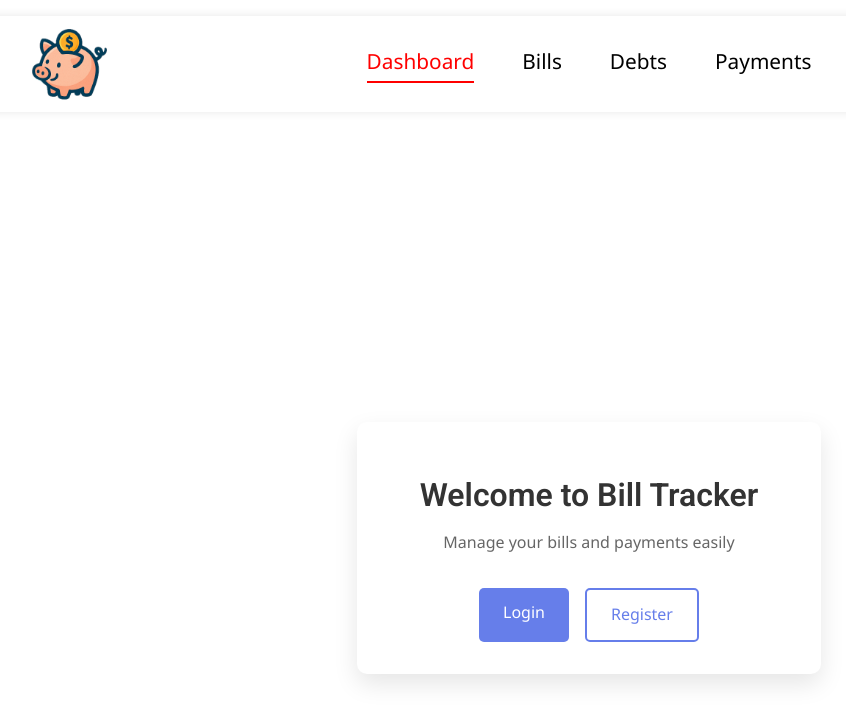
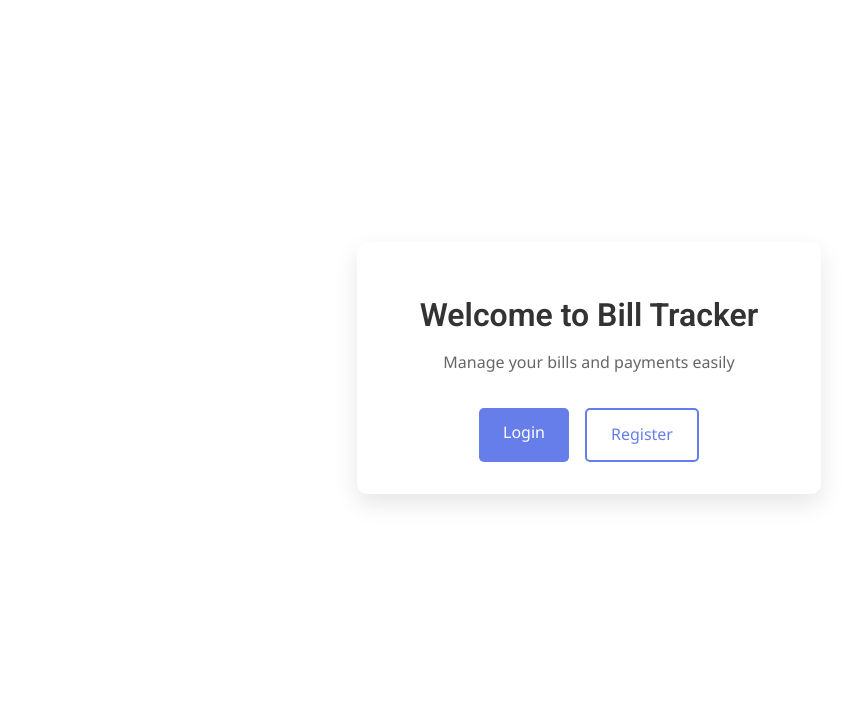
Before and after one commit to evasquez25/CTD-Node-Final-Project, a React (Vite) app in the folder client/: page / in a window 1280 px wide. Shown: the top 722 px of the page, without its empty margins (51-897 px from the left). Built offline with nearby package versions, Linux system fonts and the light colour scheme; no server answers.

Commit message:
feat(client): conditionally render nav bar if user is logged in properly

```diff
--- a/client/src/App.jsx
+++ b/client/src/App.jsx
@@ -8,16 +8,22 @@ import NotFound from './pages/NotFound'
 import Index from './pages/Index'
 import Login from './pages/Login'
 import Register from './pages/Register'
+import { isAuthenticated } from './utils/auth'
 
-import { Routes, Route } from 'react-router'
+import { Routes, Route, useLocation } from 'react-router'
 import { useState } from 'react'
 
 const debtsUrl = `https://api.airtable.com/v0/${import.meta.env.VITE_BASE_ID}/${import.meta.env.VITE_DEBTS_TABLE}`
 const token = `Bearer ${import.meta.env.VITE_PAT}`
 
 function App() {
+  const location = useLocation()
   const [billList, setBillList] = useState([])
   const [debtList, setDebtList] = useState([])
+
+  // Routes that should NOT show the header
+  const noHeaderRoutes = ['/', '/login', '/register']
+  const shouldShowHeader = isAuthenticated() && !noHeaderRoutes.includes(location.pathname)
 
   // Statically defined for consistency across components
   const billColumns = ['Nombre', 'Cantidad Mensual', 'Cantidad Quincenal', 'Fecha Debida', 'Pagado?', 'Notas']
@@ -25,7 +31,7 @@ function App() {
 
   return (
     <div>
-      <Header />
+      {shouldShowHeader && <Header />}
       <Routes>
         <Route path="/" element={<Index/>} />
         <Route path="/login" element={<Login />} />
--- a/client/src/pages/Index.module.css
+++ b/client/src/pages/Index.module.css
@@ -2,9 +2,10 @@
     display: flex;
     justify-content: center;
     align-items: center;
-    min-height: 100vh;
+    height: 90vh;
     margin: 0;
     padding: 20px;
+    box-sizing: border-box;
 }
 
 .card {
--- a/client/src/pages/Login.module.css
+++ b/client/src/pages/Login.module.css
@@ -2,9 +2,10 @@
     display: flex;
     justify-content: center;
     align-items: center;
-    min-height: 100vh;
+    min-height: 90vh;
     margin: 0;
     padding: 20px;
+    box-sizing: border-box;
 }
 
 .card {
--- a/client/src/pages/Register.module.css
+++ b/client/src/pages/Register.module.css
@@ -2,9 +2,10 @@
     display: flex;
     justify-content: center;
     align-items: center;
-    min-height: 100vh;
+    min-height: 90vh;
     margin: 0;
     padding: 20px;
+    box-sizing: border-box;
 }
 
 .card {
--- a/client/src/shared/Header.jsx
+++ b/client/src/shared/Header.jsx
@@ -1,15 +1,24 @@
 import styles from './Header.module.css'
-import { NavLink } from 'react-router-dom'
+import { NavLink, useNavigate } from 'react-router-dom'
+import { logout } from '../utils/auth'
 
 function Header() {
+    const navigate = useNavigate()
+
+    const handleLogout = () => {
+        logout()
+        navigate('/')
+    }
+
     return (
         <header>
             <img src="/Logo.png" alt="Budget Helper Logo" />
             <nav>
-                <NavLink to="/" className={({ isActive }) => isActive ? styles.active : styles.inactive}>Dashboard</NavLink>
-                <NavLink to="/Bills" className={({ isActive }) => isActive ? styles.active : styles.inactive}>Bills</NavLink>
-                <NavLink to="Debts" className={({ isActive }) => isActive ? styles.active : styles.inactive}>Debts</NavLink>
-                <NavLink to="Payments" className={({ isActive }) => isActive ? styles.active : styles.inactive}>Payments</NavLink>
+                <NavLink to="/home" className={({ isActive }) => isActive ? styles.active : styles.inactive}>Dashboard</NavLink>
+                <NavLink to="/bills" className={({ isActive }) => isActive ? styles.active : styles.inactive}>Bills</NavLink>
+                <NavLink to="/debts" className={({ isActive }) => isActive ? styles.active : styles.inactive}>Debts</NavLink>
+                <NavLink to="/payments" className={({ isActive }) => isActive ? styles.active : styles.inactive}>Payments</NavLink>
+                <button onClick={handleLogout} className={styles.logoutBtn}>Logout</button>
             </nav>
         </header>
     )
--- a/client/src/shared/Header.module.css
+++ b/client/src/shared/Header.module.css
@@ -47,3 +47,19 @@ nav a:hover {
     border-bottom-color: #ff0000;
     transform: scale(1.05);
 }
+
+.logoutBtn {
+    background: #ff0000;
+    color: white;
+    border: none;
+    padding: 0.5rem 1rem;
+    border-radius: 5px;
+    font-size: 1rem;
+    cursor: pointer;
+    transition: all 0.3s ease;
+}
+
+.logoutBtn:hover {
+    background: #cc0000;
+    transform: scale(1.05);
+}
--- /dev/null
+++ b/client/src/utils/auth.js
@@ -0,0 +1,15 @@
+// Simple auth utility using JWT token
+export const isAuthenticated = () => {
+  const token = localStorage.getItem('token');
+  return !!token;
+};
+
+export const logout = () => {
+  localStorage.removeItem('token');
+  localStorage.removeItem('user');
+};
+
+export const getCurrentUser = () => {
+  const user = localStorage.getItem('user');
+  return user ? JSON.parse(user) : null;
+};
```
